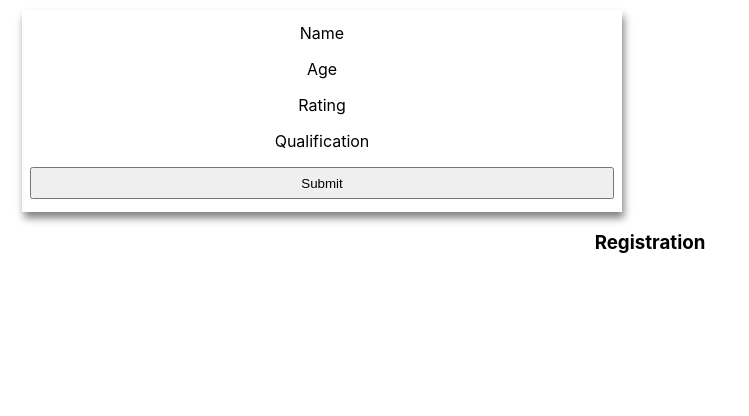
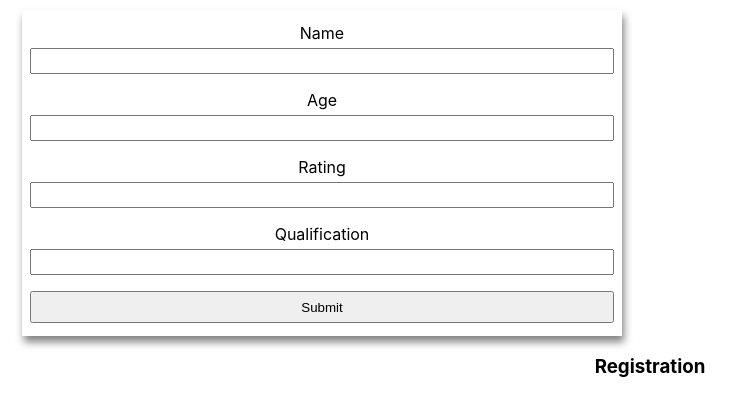
Before and after one commit to capntechbeard/react-dynamicform, a React (Create React App) app: page / in a window 1280 px wide. Shown: the top 416 px of the page, without its empty margins (0-749 px from the left). Built offline with nearby package versions, Linux system fonts and the light colour scheme.

Commit message:
form allows user input and checks for matching content (numbers vs text)

```diff
--- a/src/components/DynamicForm/index.js
+++ b/src/components/DynamicForm/index.js
@@ -17,7 +17,7 @@ export default class DynamicForm extends React.Component {
     let model = this.props.model;
     let formUI = model.map(m => {
       let key = m.key;
-      let type = m.type;
+      let type = m.type || "text";
       let props = m.props || {};
 
       return (
@@ -25,6 +25,15 @@ export default class DynamicForm extends React.Component {
           <label classNAme="form-label" key={"1" + m.key} htmlFor={m.key}>
             {m.label}
           </label>
+          <input
+            {...props}
+            ref={key => {
+              this[m.key] = key;
+            }}
+            className="form-input"
+            type={type}
+            key={"i" + m.key}
+          />
         </div>
       );
     });
```
